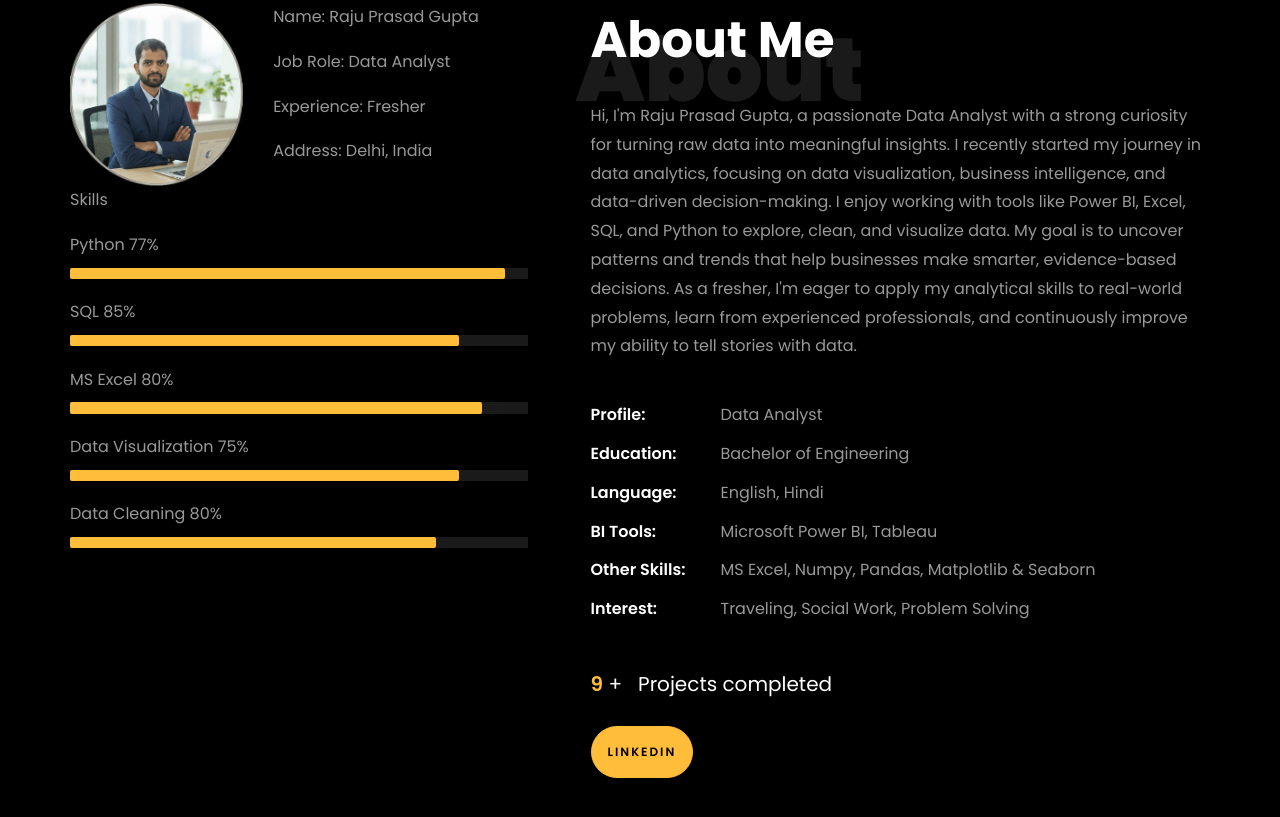
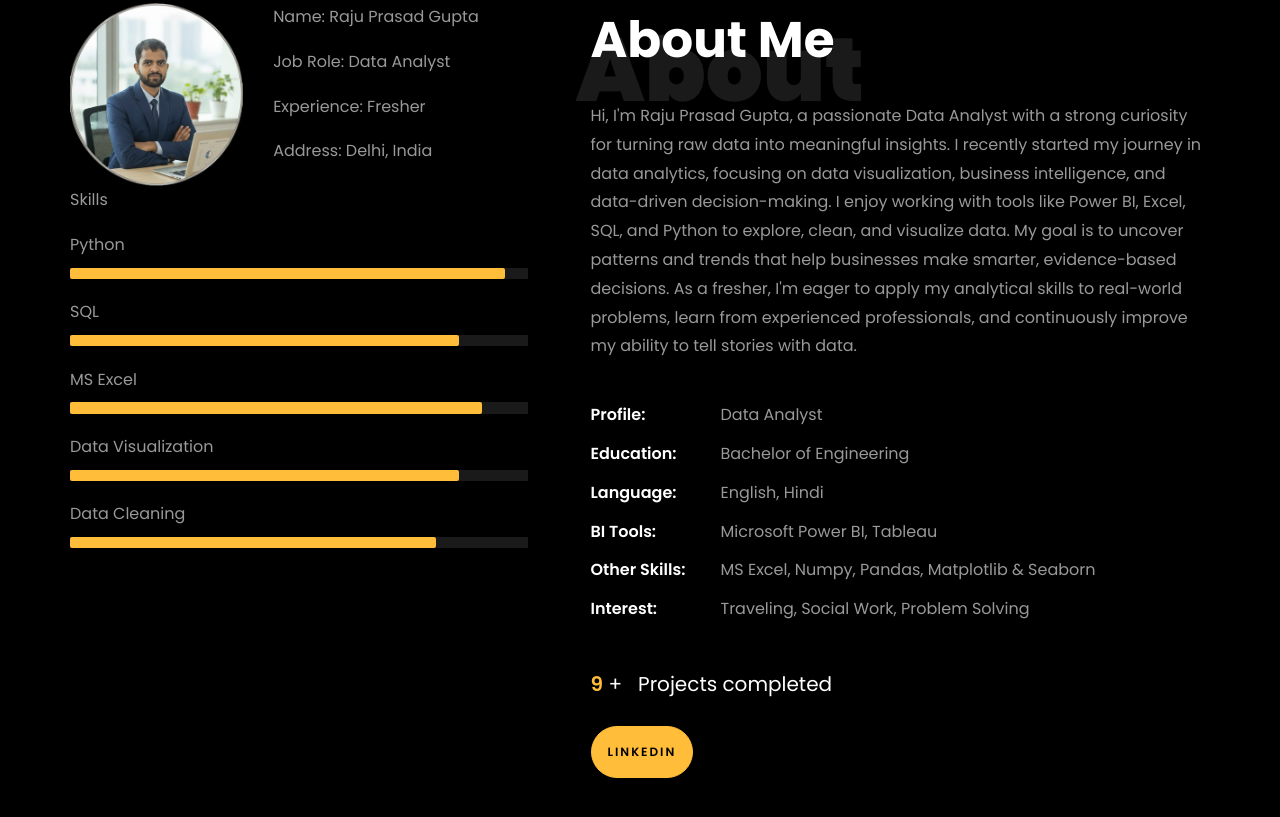
Before and after one commit to tempest-raju/tempest-raju.github.io, a plain HTML site: page index.html in a window 1280 px wide. Shown: the part 1159-1976 px from the top of the page. Drawn offline with Linux system fonts and the light colour scheme; files whose address does not match are found by name.

Commit message:
Update index.html

```diff
--- a/index.html
+++ b/index.html
@@ -240,31 +240,31 @@
 
 								<div class="skill-mf">
 									<p class="title-s">Skills</p>
-									<span>Python</span> <span class="pull-right">77%</span>
+									<span>Python</span> <span class="pull-right"></span>
 									<div class="progress">
 										<div class="progress-bar" role="progressbar" style="width: 95%;" aria-valuenow="95" aria-valuemin="0"
 											aria-valuemax="100"></div>
 									</div>
 
-									<span>SQL</span> <span class="pull-right">85%</span>
+									<span>SQL</span> <span class="pull-right"></span>
 									<div class="progress">
 										<div class="progress-bar" role="progressbar" style="width: 85%" aria-valuenow="85" aria-valuemin="0"
 											aria-valuemax="100"></div>
 									</div>
 
-									<span>MS Excel</span> <span class="pull-right">80%</span>
+									<span>MS Excel</span> <span class="pull-right"></span>
 									<div class="progress">
 										<div class="progress-bar" role="progressbar" style="width: 90%" aria-valuenow="90" aria-valuemin="0"
 											aria-valuemax="100"></div>
 									</div>
 
-									<span>Data Visualization</span> <span class="pull-right">75%</span>
+									<span>Data Visualization</span> <span class="pull-right"></span>
 									<div class="progress">
 										<div class="progress-bar" role="progressbar" style="width: 85%" aria-valuenow="85" aria-valuemin="0"
 											aria-valuemax="100"></div>
 									</div>
 
-									<span>Data Cleaning</span> <span class="pull-right">80%</span>
+									<span>Data Cleaning</span> <span class="pull-right"></span>
 									<div class="progress">
 										<div class="progress-bar" role="progressbar" style="width: 80%" aria-valuenow="80" aria-valuemin="0"
 											aria-valuemax="100"></div>
```
